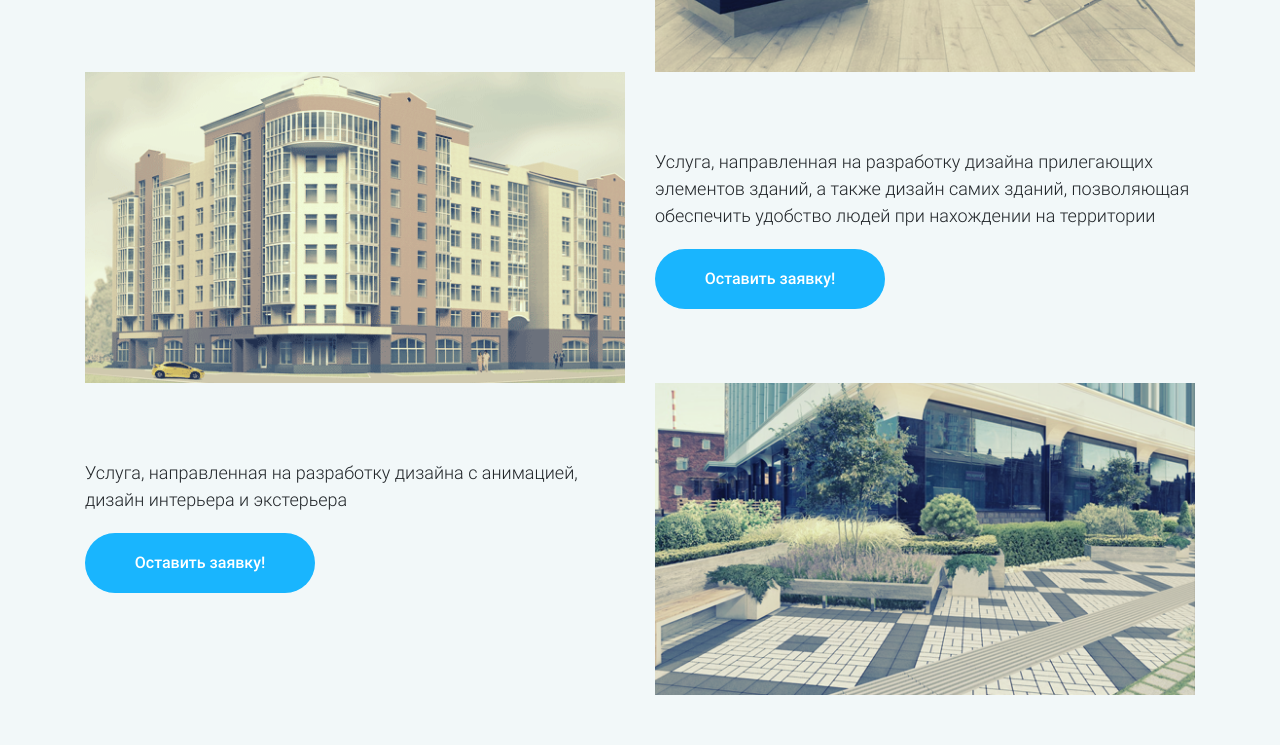
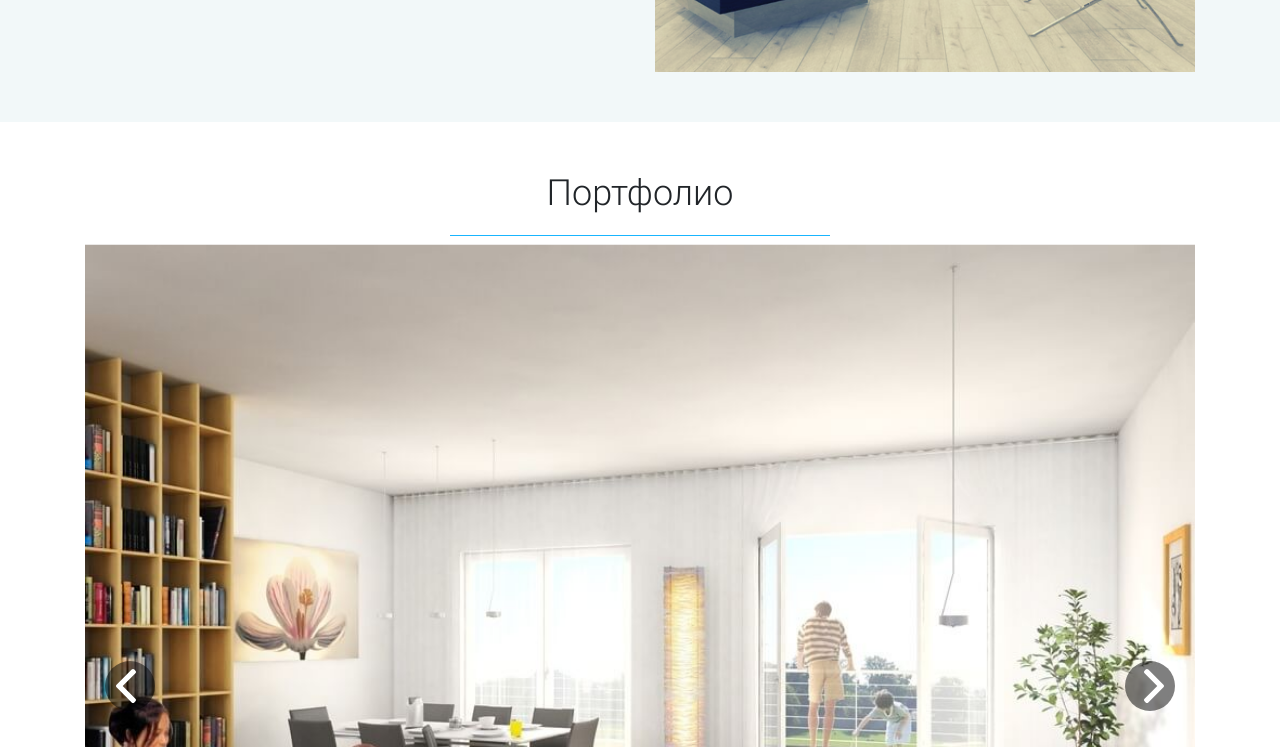
Before and after one commit to guzelku/glo, a plain HTML site: page index.html in a window 1280 px wide. Shown: the part 1293-2040 px from the top of the page. Drawn offline with Linux system fonts and the light colour scheme.

Commit message:
Add files via upload

```diff
--- a/index.html
+++ b/index.html
@@ -131,7 +131,7 @@
 		</div>
 
 
-		<div class="service-tab row">
+		<div class="service-tab row d-none">
 			<div class="col-md-6 col-sm-6">
 				<img src="images/service/service-2.png" alt="">
 			</div>
@@ -147,7 +147,7 @@
 		</div>
 
 
-		<div class="service-tab row">
+		<div class="service-tab row d-none">
 			<div class="service-outer col-md-6 col-sm-6 col-12">
 				<div class="service-inner">
 					<p>Услуга, направленная на разработку дизайна с анимацией, дизайн интерьера и экстерьера</p>
@@ -179,12 +179,12 @@
 			<a href="#" class="portfolio-btn prev" id="arrow-left"></a>
 			<a href="#" class="portfolio-btn next" id="arrow-right"></a>
 			<ul class="portfolio-dots">
-				<li class="dot dot-active"></li>
+					<!--<li class="dot dot-active"></li>
+			<li class="dot"></li>
 				<li class="dot"></li>
 				<li class="dot"></li>
 				<li class="dot"></li>
-				<li class="dot"></li>
-				<li class="dot"></li>
+				<li class="dot"></li>-->
 			</ul>
 		</ul>
 	</div>
```
